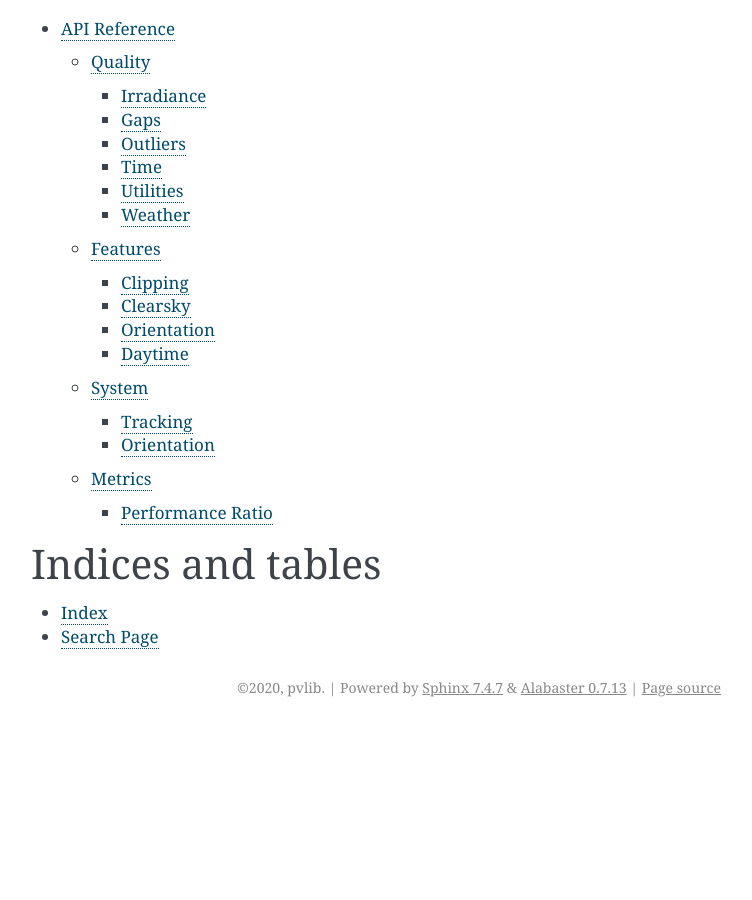
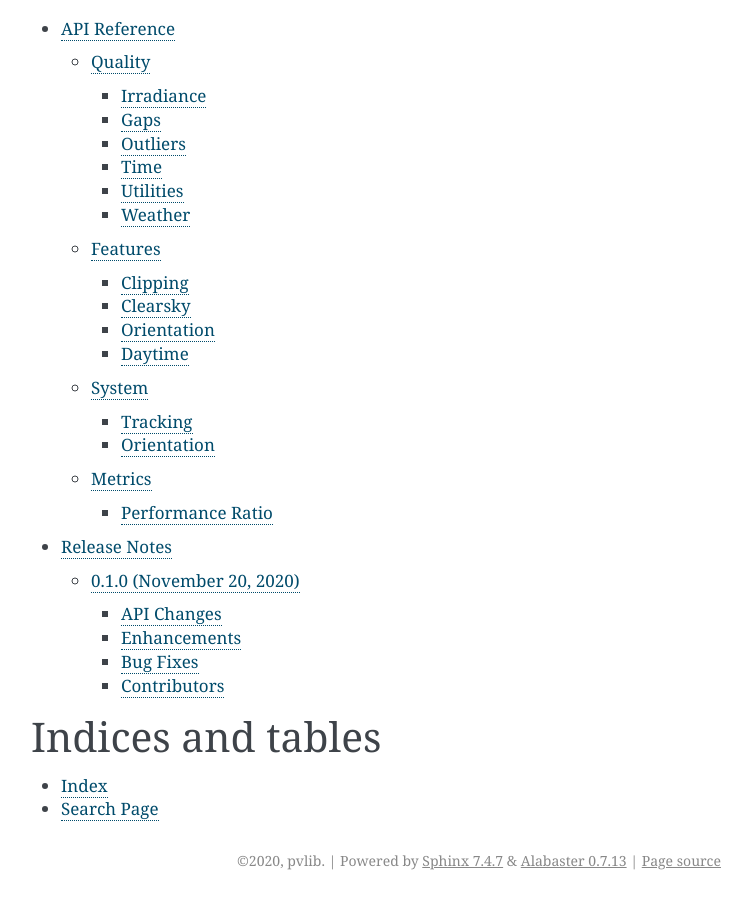
Before and after one commit to pvlib/pvanalytics, a Sphinx documentation site: the page built from docs/index.rst, in a window 1280 px wide and 900 px high, scrolled down 1814 px. Shown: the whole window, without its empty margins (389-1141 px from the left). Built offline with Sphinx 7.4.7, drawn with Linux system fonts in a browser that asks for light colours; before the commit the page ends 2541 px from its top, so only the background shows below that; some of the changed lines change nothing that is shown.

Commit message:
Release notes v0.1.0 (#99)
* Add documentation tree for release notes

* Add whatsnew task to PR template

* Add release date

Co-authored-by: Cliff Hansen <cwhanse@sandia.gov>

```diff
--- a/docs/conf.py
+++ b/docs/conf.py
@@ -30,7 +30,8 @@
 extensions = [
     'sphinx.ext.autodoc',
     'sphinx.ext.autosummary',
-    'sphinx.ext.napoleon'
+    'sphinx.ext.napoleon',
+    'sphinx.ext.extlinks'
 ]
 
 autosummary_generate = True
@@ -55,3 +56,17 @@
 # relative to this directory. They are copied after the builtin static files,
 # so a file named "default.css" will overwrite the builtin "default.css".
 html_static_path = ['_static']
+
+extlinks = {
+    'issue': (
+        'https://github.com/pvlib/pvanalytics/issues/%s',
+        'GH'),
+    'pull': (
+        'https://github.com/pvlib/pvanalytics/pull/%s',
+        'GH'),
+    'wiki': (
+        'https://github.com/pvlib/pvanalytics/wiki/%s',
+        'wiki '),
+    'doi': ('http://dx.doi.org/%s', 'DOI: '),
+    'ghuser': ('https://github.com/%s', '@')
+}
--- a/docs/index.rst
+++ b/docs/index.rst
@@ -91,6 +91,7 @@
    :caption: Contents:
 
    api
+   whatsnew/index
 
 Indices and tables
 ==================
--- /dev/null
+++ b/docs/whatsnew/0.1.0.rst
@@ -0,0 +1,36 @@
+.. _whatsnew_010:
+
+0.1.0 (November 20, 2020)
+-------------------------
+
+This is the first release of PVAnalytics. As such, the list of "changes"
+below is not specific. Future releases will describe specific changes here along
+with references to the relevant github issue and pull requests.
+
+API Changes
+~~~~~~~~~~~
+
+Enhancements
+~~~~~~~~~~~~
+
+* Quality control functions for irradiance, weather and time series data. See
+  :py:mod:`pvanalytics.quality` for content.
+* Feature labeling functions for clipping, clearsky, daytime, and orientation.
+  See :py:mod:`pvanalytics.features` for content.
+* System parameter inference for tilt, azimuth, and whether the system is
+  tracking or fixed. See :py:mod:`pvanalytics.system` for content.
+* NREL performance ratio metric
+  (:py:func:`pvanalytics.metrics.performance_ratio_nrel`).
+
+Bug Fixes
+~~~~~~~~~
+
+Contributors
+~~~~~~~~~~~~
+
+* Will Vining (:ghuser:`wfvining`)
+* Cliff Hansen (:ghuser:`cwhanse`)
+* Saurabh Aneja (:ghuser:`spaneja`)
+
+Special thanks to Matt Muller and Kirsten Perry of NREL for their assistance
+in adapting components from the PVFleets QA project to PVAnalytics.
--- /dev/null
+++ b/docs/whatsnew/index.rst
@@ -0,0 +1,10 @@
+#############
+Release Notes
+#############
+
+These are the bug-fixes, new features, and improvements for each release.
+
+.. toctree::
+   :maxdepth: 2
+
+   0.1.0
```
Also changed, not shown: .github/pull_request_template.md.
